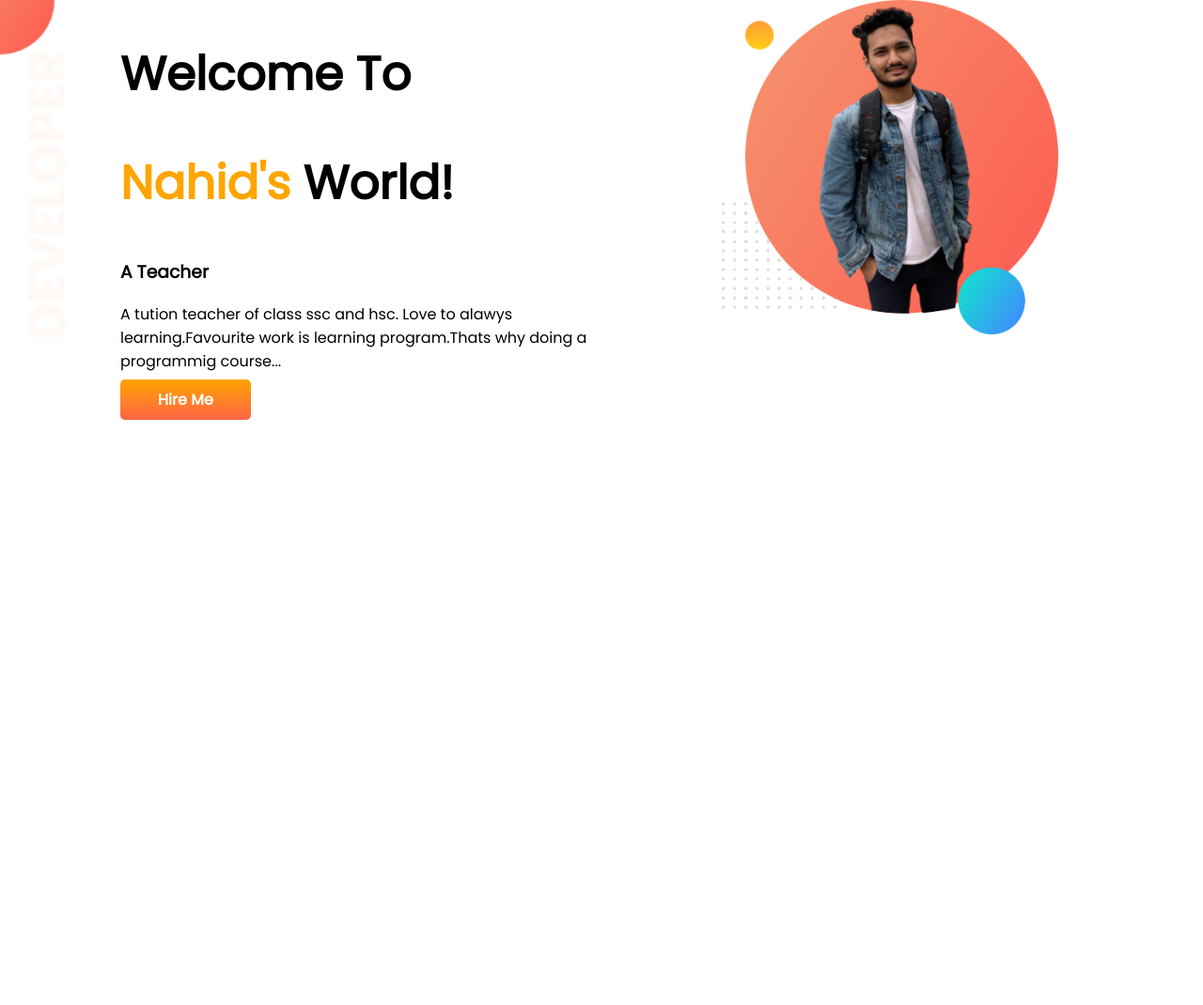
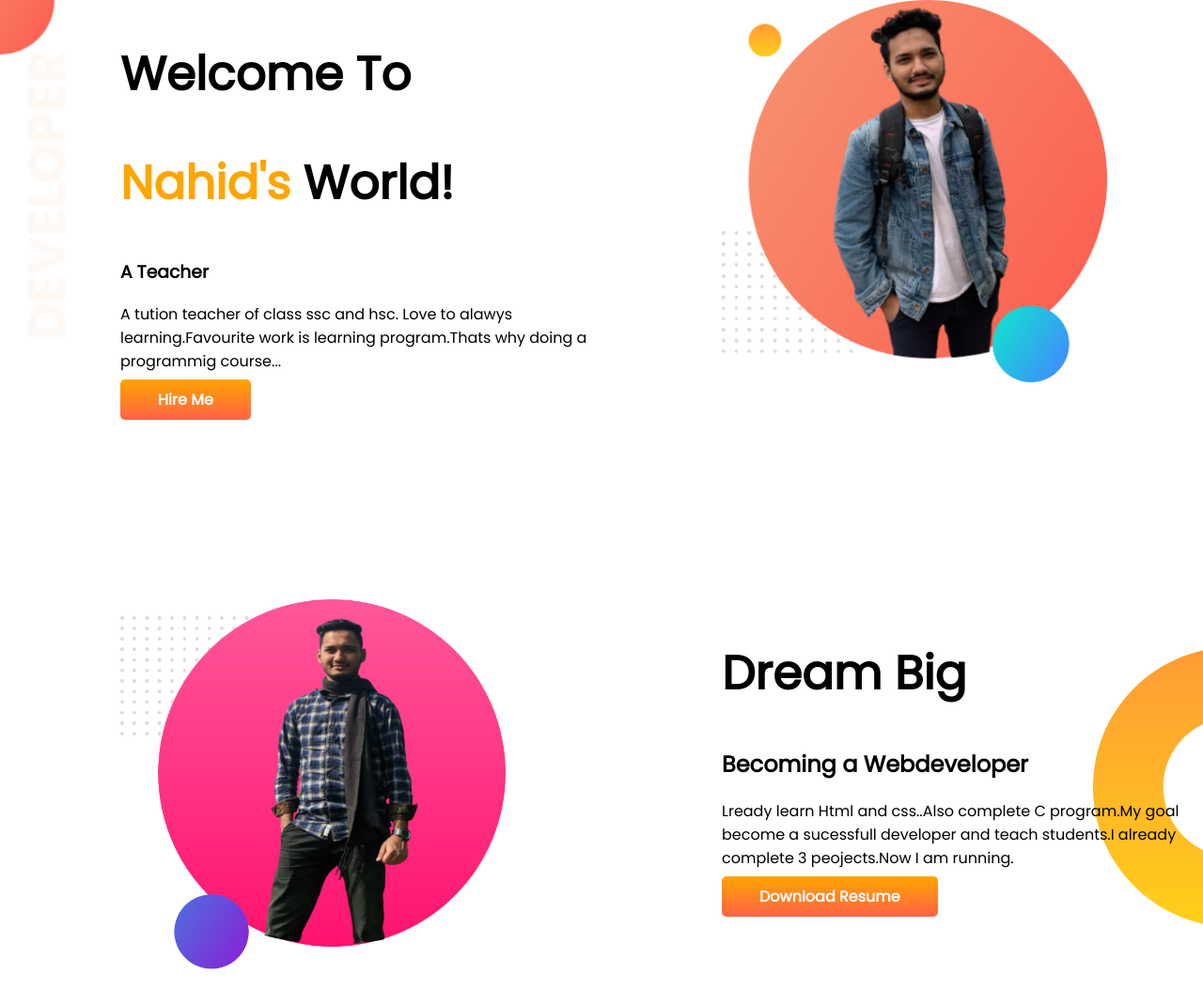
Before and after one commit to NasirUddinNahid/developer-portfolio, a plain HTML site: page index.html in a window 1280 px wide. Shown: the whole page at 94% size. Before the commit the page ends 800 px from the top, so only its background shows below. Drawn offline with Linux system fonts and the light colour scheme.

Commit message:
dream added

```diff
--- a/index.html
+++ b/index.html
@@ -21,12 +21,29 @@
             <p>A tution teacher of class ssc and hsc. Love to alawys learning.Favourite work is learning program.Thats
                 why
                 doing a programmig course...</p>
-                <a class="link-button" target="_blank" href="https://www.facebook.com/">Hire Me</a>
+            <a class="link-button" target="_blank" href="https://www.facebook.com/">Hire Me</a>
         </div>
         <div class="half-width">
             <img src="my-bg.png" alt="">
         </div>
     </section>
+    <section class="dream-bg">
+        <div class="half-width">
+            <img src="my-bg2.png" alt="">
+        </div>
+        <div class="half-width">
+            <h1>Dream Big</h1>
+
+            <h2>Becoming a Webdeveloper</h2>
+            <p>Lready learn Html and css..Also complete C program.My goal become a sucessfull developer and teach
+                students.I already complete 3 peojects.Now I am running.</p>
+            <a class="link-button" target="_blank" href="https://www.facebook.com/">Download Resume</a>
+        </div>
+
+
+    </section>
+
+
 </body>
 
 </html>
--- a/style.css
+++ b/style.css
@@ -10,13 +10,16 @@ h1{
 }
 section{
     display:flex ;
+    margin-bottom: 200px;
+
 }
 .half-width{
     width: 50%;
     padding-left:10%;
 }
 .half-width img{
-    width: 70%;
+    width: 80%;
+
 }
 .link-button{
     text-decoration: none;
@@ -30,3 +33,8 @@ section{
     background-image: url(top-banner.png);
     background-repeat: no-repeat;
 }
+.dream-bg{
+    background-image: url(dream-bg.png);
+    background-repeat: no-repeat;
+    background-position:right ;
+}
```
